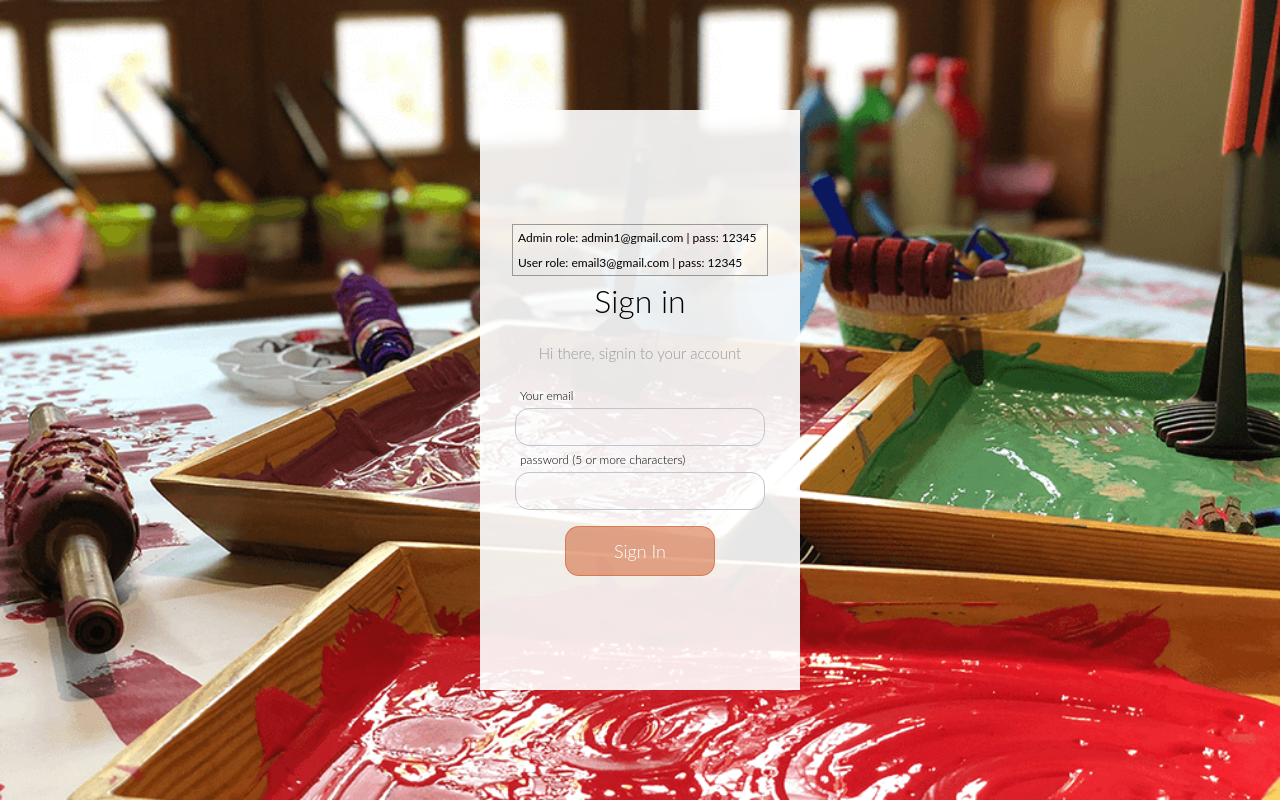
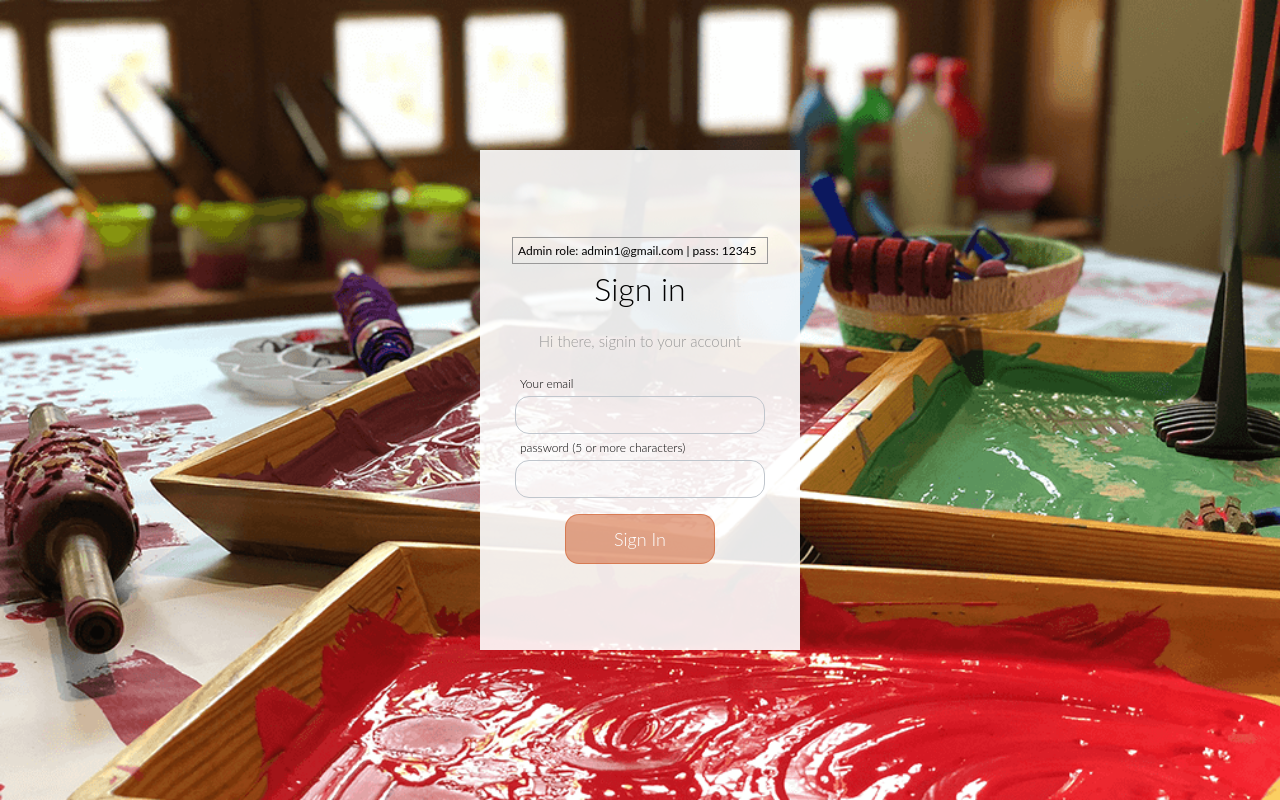
Before and after one commit to canriquez/my-team-builder, a React (Create React App) app: page /signin in a window 1280 px wide. Built offline with nearby package versions, Linux system fonts and the light colour scheme.

Commit message:
update info on admin role login

```diff
--- a/src/containers/SigninForm.js
+++ b/src/containers/SigninForm.js
@@ -74,7 +74,6 @@ class SigninForm extends React.Component {
         <div className={styles.formwrap}>
           <div className={styles.demoAccess}>
             <p>Admin role: admin1@gmail.com | pass: 12345</p>
-            <p>User role: email3@gmail.com | pass: 12345</p>
           </div>
           <div className={styles.formtitle}>
             <h1>Sign in</h1>
--- a/src/styles/SigninForm.module.css
+++ b/src/styles/SigninForm.module.css
@@ -17,7 +17,7 @@
 
 .formwrap {
   width: 320px;
-  height: 580px;
+  height: 500px;
   display: flex;
   flex-direction: column;
   justify-content: center;
```
